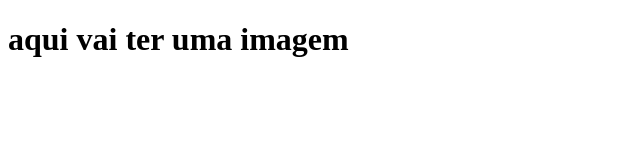
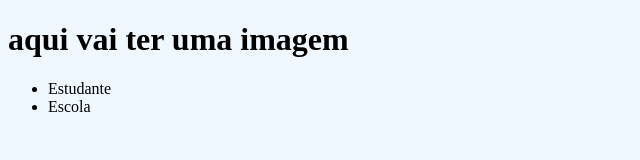
Before and after one commit to guerreirosc/site-escola, a plain HTML site: page index.html in a window 1280 px wide. Shown: the whole page, without its empty margins (0-640 px from the left). Drawn offline with Linux system fonts and the light colour scheme.

Commit message:
Add files via upload

```diff
--- a/index.html
+++ b/index.html
@@ -4,8 +4,13 @@
     <meta charset="UTF-8">
     <meta name="viewport" content="width=device-width, initial-scale=1.0">
     <title>Document</title>
+    <link rel="stylesheet" href="style.css">
 </head>
 <body>
     <h1>aqui vai ter uma imagem</h1>
+    <ul>
+        <li>Estudante</li>
+        <li>Escola</li>
+    </ul>
 </body>
 </html>
--- a/style.css
+++ b/style.css
@@ -0,0 +1,4 @@
+body {
+ background-color:    #383D58;
+}
+body{background-color: aliceblue;}
```
